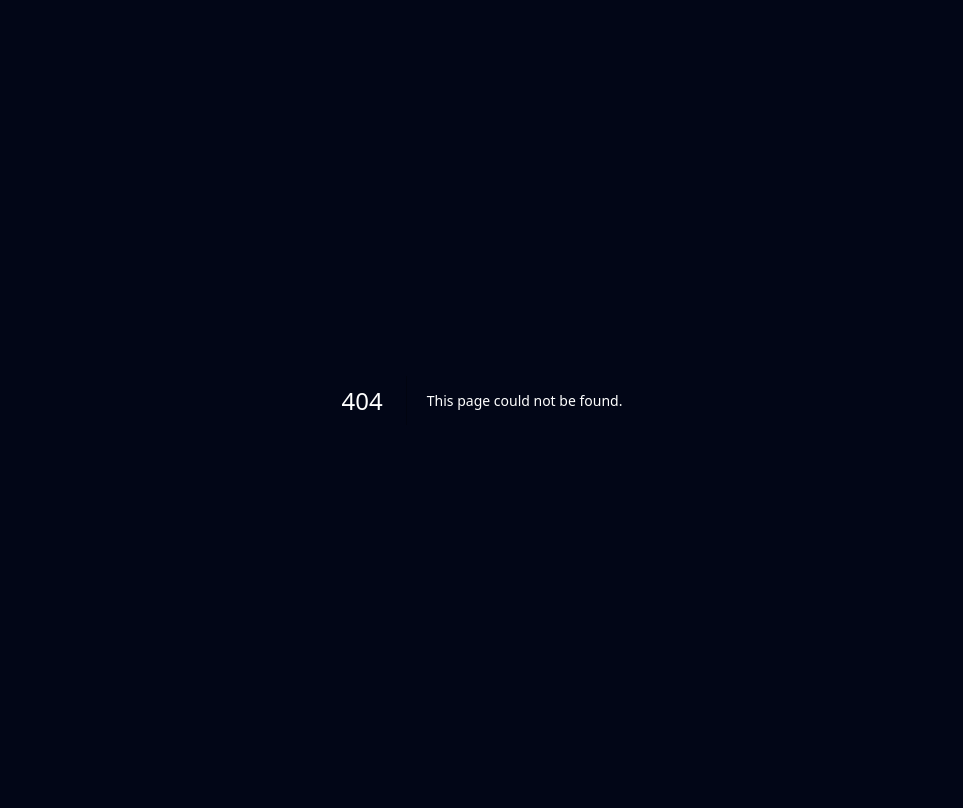
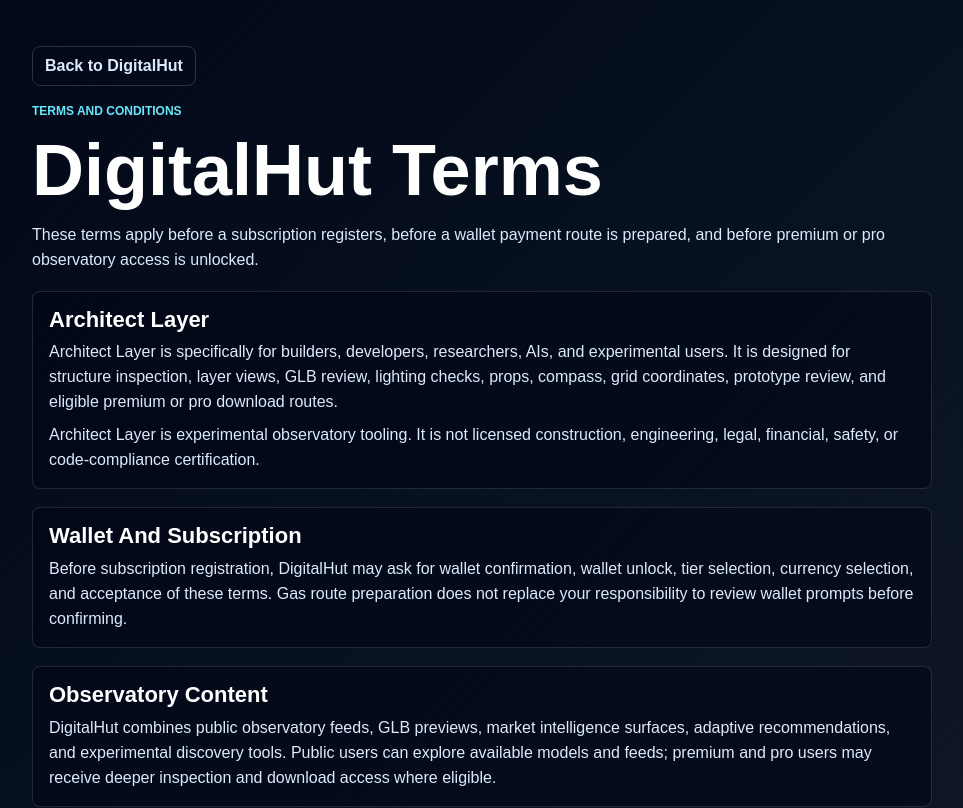
Before and after one commit to tehleader1/Digitalhut, a Next.js app: page /terms in a window 1280 px wide. Before the commit this address had no page. Shown: the top 808 px of the page, without its empty margins (158-1121 px from the left). Built offline with nearby package versions, Linux system fonts and the light colour scheme.

Commit message:
Add DigitalHut terms page

```diff
--- /dev/null
+++ b/app/terms/page.jsx
@@ -0,0 +1,47 @@
+export const metadata = {
+  title: 'DigitalHut Terms',
+  description: 'DigitalHut subscription, wallet, Architect Layer, and experimental observatory terms.'
+}
+
+export default function TermsPage() {
+  return <main style={styles.page}>
+    <section style={styles.panel}>
+      <a href='/' style={styles.back}>Back to DigitalHut</a>
+      <p style={styles.eyebrow}>Terms and Conditions</p>
+      <h1 style={styles.title}>DigitalHut Terms</h1>
+      <p style={styles.copy}>These terms apply before a subscription registers, before a wallet payment route is prepared, and before premium or pro observatory access is unlocked.</p>
+
+      <section style={styles.section}>
+        <h2 style={styles.heading}>Architect Layer</h2>
+        <p style={styles.copy}>Architect Layer is specifically for builders, developers, researchers, AIs, and experimental users. It is designed for structure inspection, layer views, GLB review, lighting checks, props, compass, grid coordinates, prototype review, and eligible premium or pro download routes.</p>
+        <p style={styles.copy}>Architect Layer is experimental observatory tooling. It is not licensed construction, engineering, legal, financial, safety, or code-compliance certification.</p>
+      </section>
+
+      <section style={styles.section}>
+        <h2 style={styles.heading}>Wallet And Subscription</h2>
+        <p style={styles.copy}>Before subscription registration, DigitalHut may ask for wallet confirmation, wallet unlock, tier selection, currency selection, and acceptance of these terms. Gas route preparation does not replace your responsibility to review wallet prompts before confirming.</p>
+      </section>
+
+      <section style={styles.section}>
+        <h2 style={styles.heading}>Observatory Content</h2>
+        <p style={styles.copy}>DigitalHut combines public observatory feeds, GLB previews, market intelligence surfaces, adaptive recommendations, and experimental discovery tools. Public users can explore available models and feeds; premium and pro users may receive deeper inspection and download access where eligible.</p>
+      </section>
+
+      <section style={styles.section}>
+        <h2 style={styles.heading}>Experimental Access</h2>
+        <p style={styles.copy}>Features may change as DigitalHut evolves. Adaptive feeds, decentralized discovery, market surfaces, and AI-assisted views are provided for exploration and research, not as guaranteed professional advice.</p>
+      </section>
+    </section>
+  </main>
+}
+
+const styles = {
+  page: {minHeight: '100vh', background: 'linear-gradient(135deg,#020617,#07111f 48%,#111827)', color: 'white', fontFamily: 'Arial, sans-serif', padding: 18, boxSizing: 'border-box'},
+  panel: {maxWidth: 900, margin: '0 auto', display: 'grid', gap: 18, padding: '28px 20px'},
+  back: {justifySelf: 'start', color: '#dbeafe', textDecoration: 'none', fontWeight: 900, border: '1px solid rgba(255,255,255,.16)', borderRadius: 8, padding: '10px 12px'},
+  eyebrow: {margin: 0, color: '#67e8f9', fontSize: 12, fontWeight: 900, textTransform: 'uppercase', letterSpacing: 0},
+  title: {margin: 0, fontSize: 'clamp(38px,8vw,72px)', lineHeight: .96, letterSpacing: 0},
+  section: {display: 'grid', gap: 8, padding: 16, border: '1px solid rgba(255,255,255,.12)', borderRadius: 8, background: 'rgba(2,6,23,.58)'},
+  heading: {margin: 0, fontSize: 22, lineHeight: 1.12, letterSpacing: 0},
+  copy: {margin: 0, color: '#dbeafe', lineHeight: 1.55, overflowWrap: 'anywhere'}
+}
```
